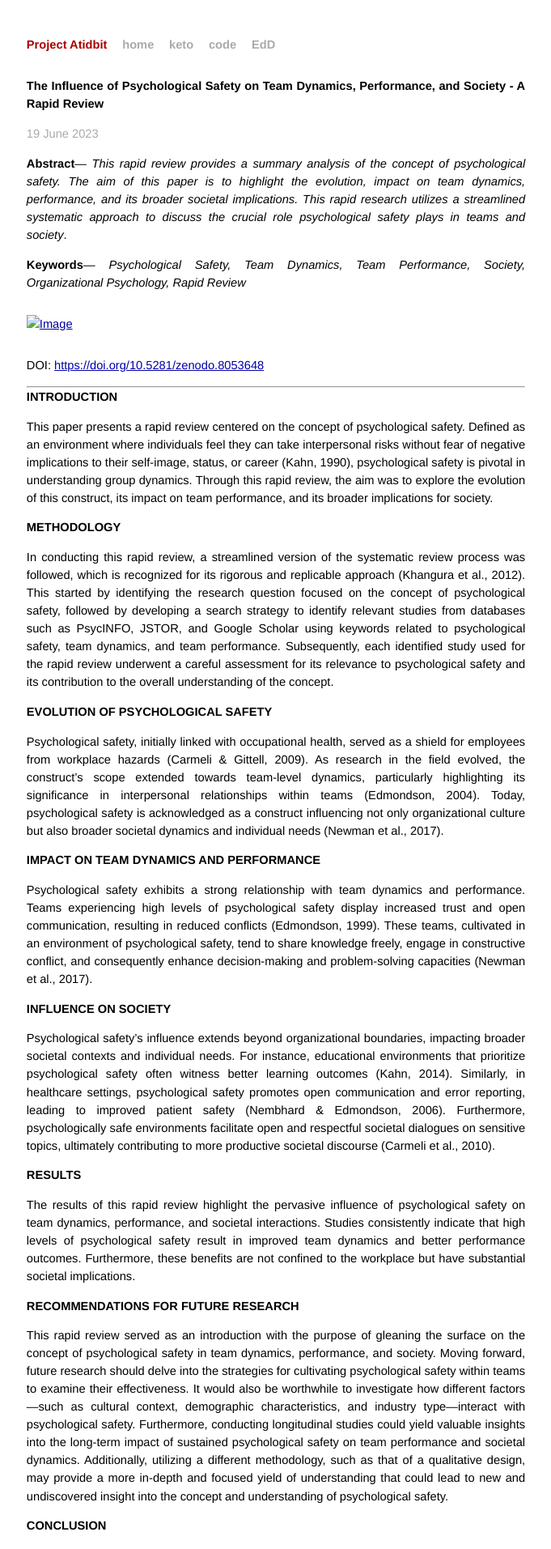
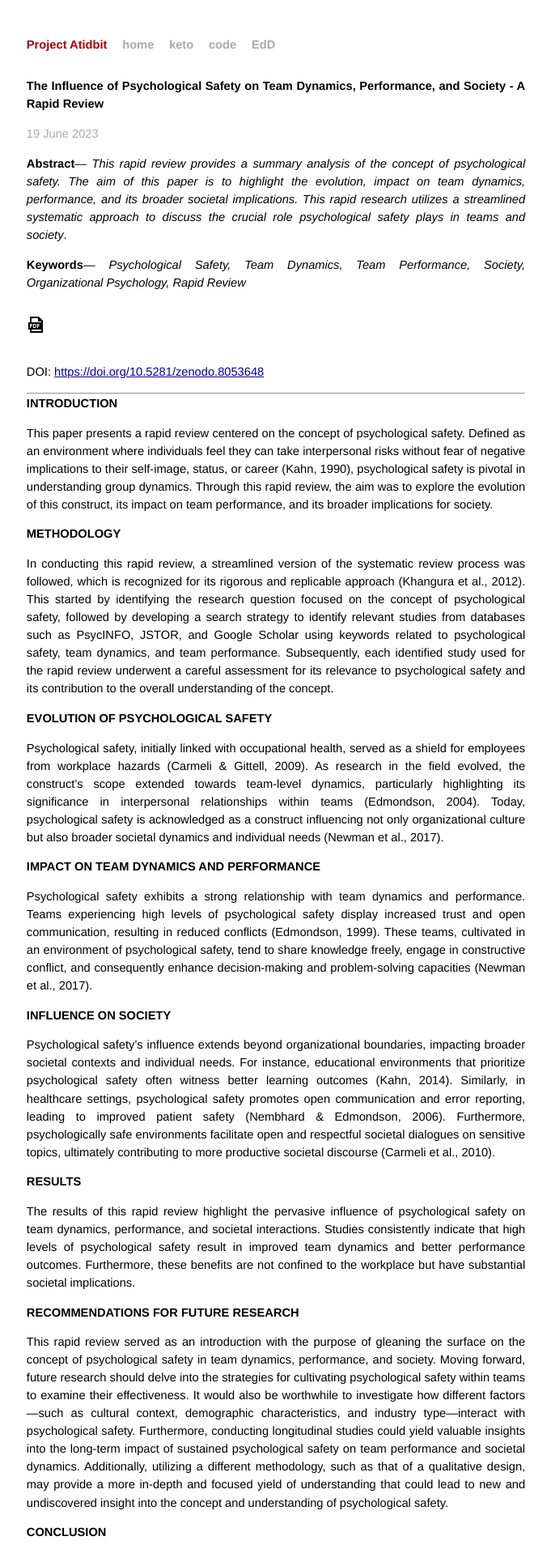
Before and after one commit to atidbit/atidbit.github.io, a Jekyll site: the page built from _posts/2023-06-19-influence-of-psychological-safety-a-rapid-review.md, in a window 1280 px wide. Shown: the top 1913 px of the page at 81% size, without its empty margins (299-980 px from the left). Built offline with Jekyll 4.4.1, drawn with Linux system fonts in a browser that asks for light colours.

Commit message:
Update 2023-06-19-influence-of-psychological-safety-a-rapid-review.md

```diff
--- a/_posts/2023-06-19-influence-of-psychological-safety-a-rapid-review.md
+++ b/_posts/2023-06-19-influence-of-psychological-safety-a-rapid-review.md
@@ -17,7 +17,7 @@ psychological safety plays in teams and society_.
 **Keywords**— _Psychological Safety, Team Dynamics, Team Performance, Society,
 Organizational Psychology, Rapid Review_
 
-[![Image](pdf-icon.png)](https://zenodo.org/record/8053648/files/Influence_of_Psychological_Safety_A_Rapid_Review.pdf?download=1)
+[![Image](/images/pdf-icon.png)](https://zenodo.org/record/8053648/files/Influence_of_Psychological_Safety_A_Rapid_Review.pdf?download=1)
 
 DOI: [https://doi.org/10.5281/zenodo.8053648](https://doi.org/10.5281/zenodo.8053648)
 
```
